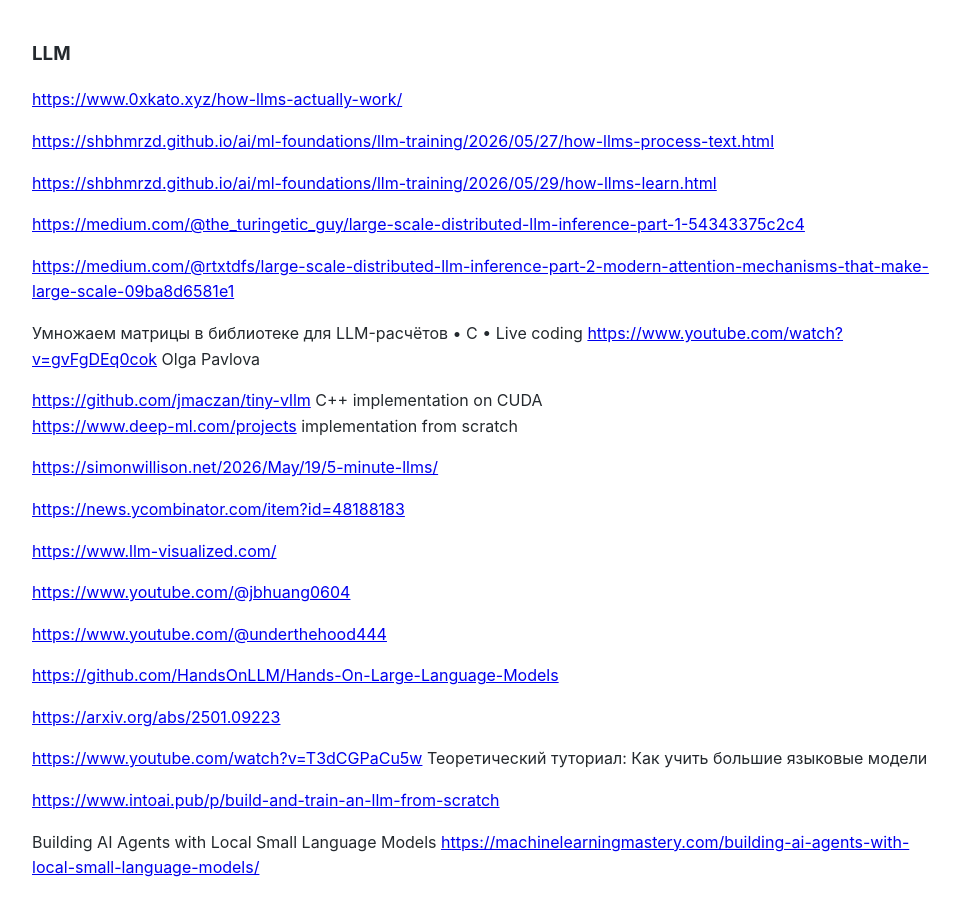
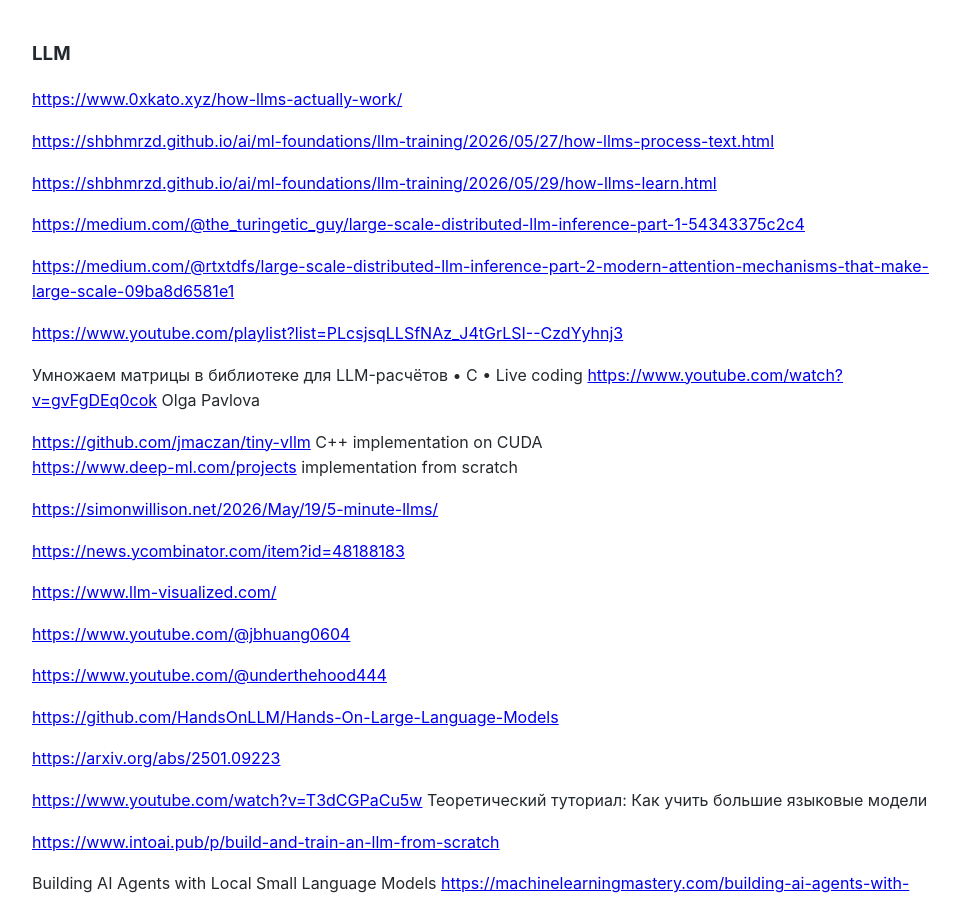
Before and after one commit to Michael-Lubinsky/michael-lubinsky.github.com, a Jekyll site: the page built from ml/llm.md, in a window 1280 px wide and 900 px high. Shown: the whole window, without its empty margins (158-1118 px from the left). Built offline with Jekyll 4.4.1, drawn with Linux system fonts in a browser that asks for light colours; our own code applies the rules of GitHub Pages for plain Markdown files.

Commit message:
Update llm.md

```diff
--- a/ml/llm.md
+++ b/ml/llm.md
@@ -9,6 +9,8 @@
 <https://medium.com/@the_turingetic_guy/large-scale-distributed-llm-inference-part-1-54343375c2c4>
 
 <https://medium.com/@rtxtdfs/large-scale-distributed-llm-inference-part-2-modern-attention-mechanisms-that-make-large-scale-09ba8d6581e1>
+
+<https://www.youtube.com/playlist?list=PLcsjsqLLSfNAz_J4tGrLSI--CzdYyhnj3>
 
 Умножаем матрицы в библиотеке для LLM-расчётов • C • Live coding
 <https://www.youtube.com/watch?v=gvFgDEq0cok>
```
